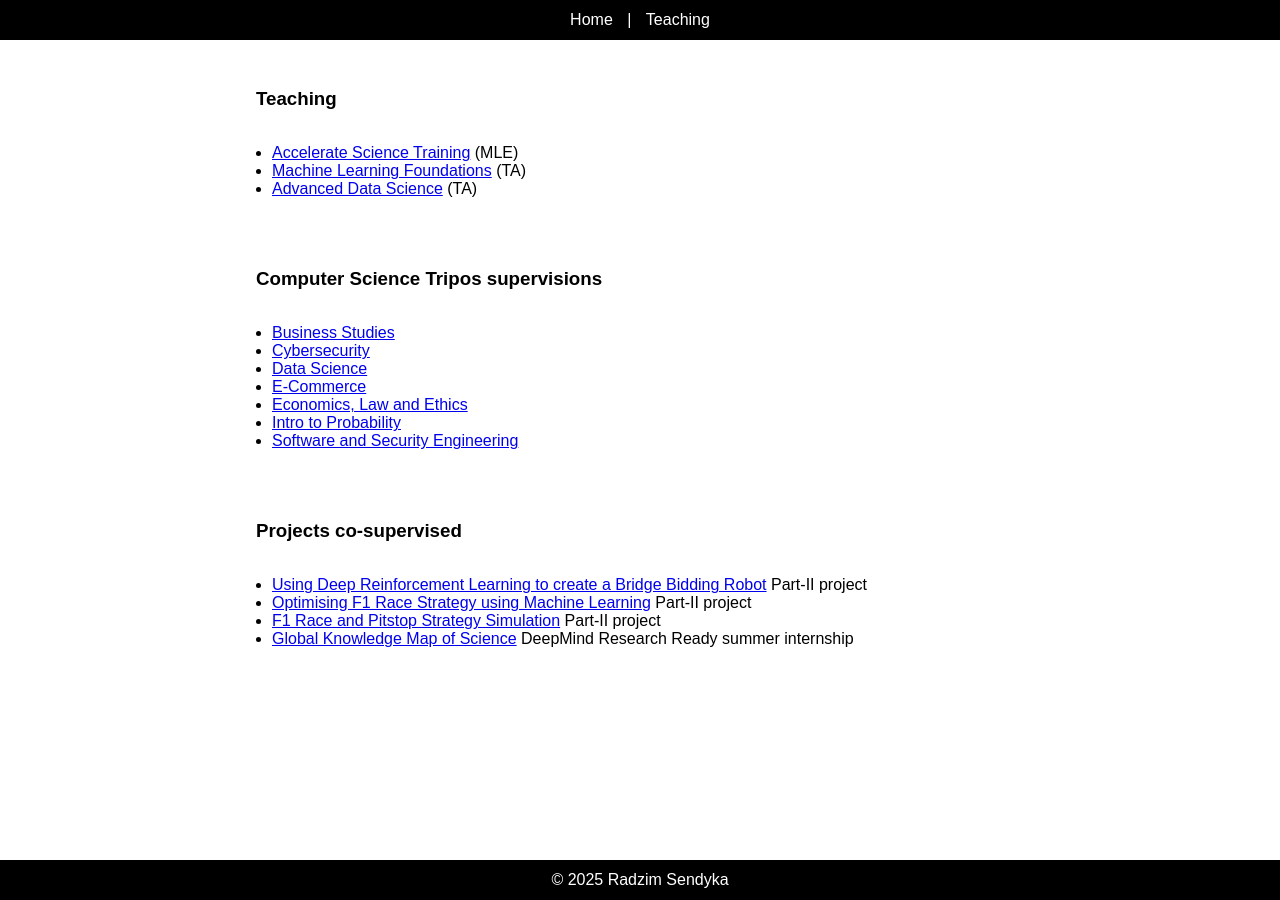
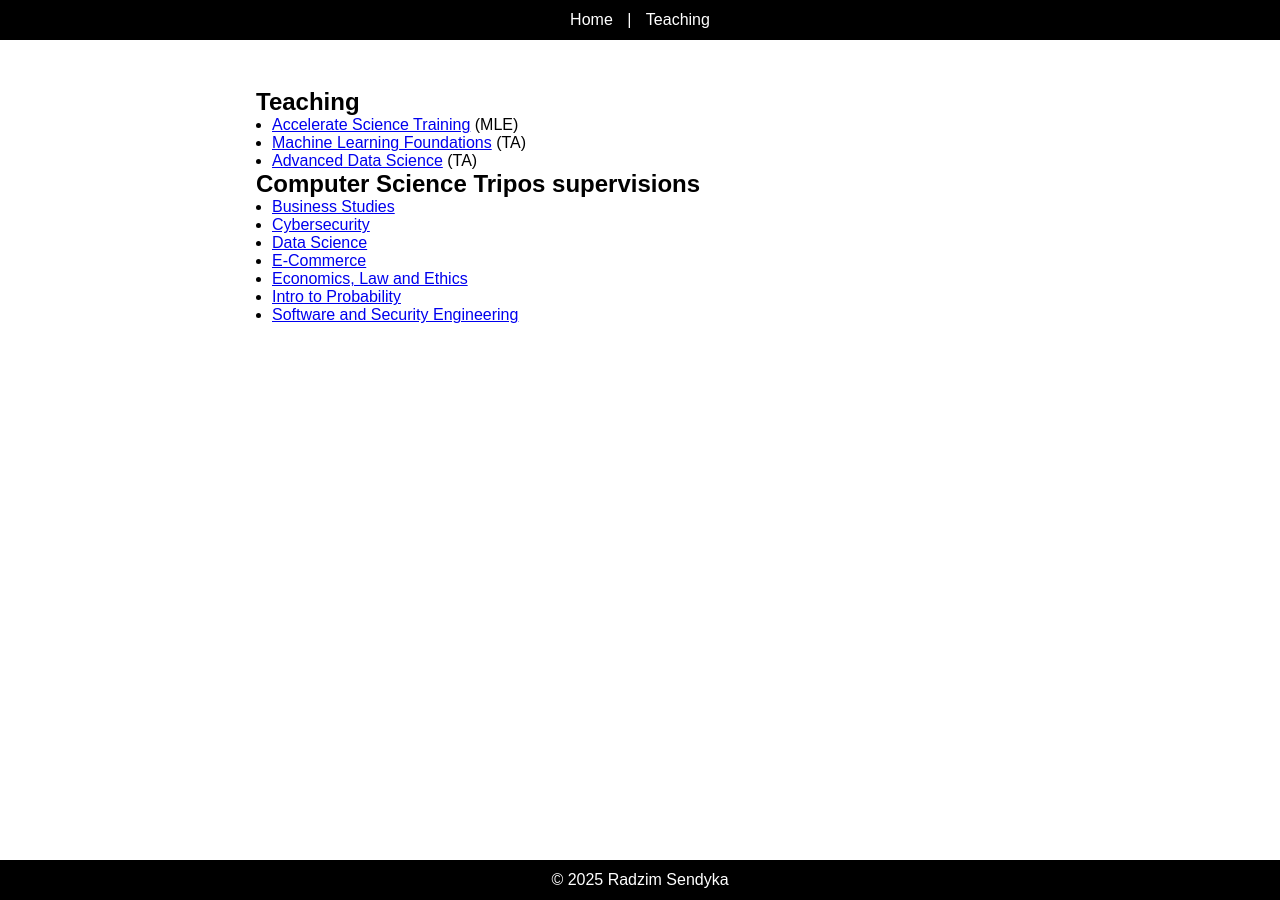
Before and after one commit to Radzim/radzim.github.io, a Jekyll site: the page built from teaching/index.md, in a window 1280 px wide. Built offline with Jekyll 4.4.1, drawn with Linux system fonts in a browser that asks for light colours.

Commit message:
Update index.md

```diff
--- a/teaching/index.md
+++ b/teaching/index.md
@@ -3,15 +3,12 @@ layout: default
 title: Teaching
 ---
 
-### Teaching
-<br>
+## Teaching
 - [Accelerate Science Training](https://docs.science.ai.cam.ac.uk/training/) (MLE)
 - [Machine Learning Foundations](https://mlatcl.github.io/mlfc/) (TA)
 - [Advanced Data Science](https://mlatcl.github.io/advds/) (TA)
 
-<br><br><br>
-### Computer Science Tripos supervisions
-<br>
+## Computer Science Tripos supervisions
 - [Business Studies](business-studies)
 - [Cybersecurity](cybersecurity)
 - [Data Science](data-science)
@@ -20,10 +17,10 @@ title: Teaching
 - [Intro to Probability](intro-to-probability)
 - [Software and Security Engineering](software-and-security-engineering)
 
-<br><br><br>
-### Projects co-supervised
-<br>
+<!--
+## Projects co-supervised
 - [Using Deep Reinforcement Learning to create a Bridge Bidding Robot](https://www.cl.cam.ac.uk/teaching/projects/archive/2024/ojs30-dissertation.pdf) Part-II project
 - [Optimising F1 Race Strategy using Machine Learning](https://www.cl.cam.ac.uk/teaching/projects/overseers/archive.html) Part-II project
 - [F1 Race and Pitstop Strategy Simulation](https://www.cl.cam.ac.uk/teaching/projects/overseers/archive.html) Part-II project
 - [Global Knowledge Map of Science](https://github.com/acceleratescience/GlobalKnowledgeMap) DeepMind Research Ready summer internship
+-->
```
